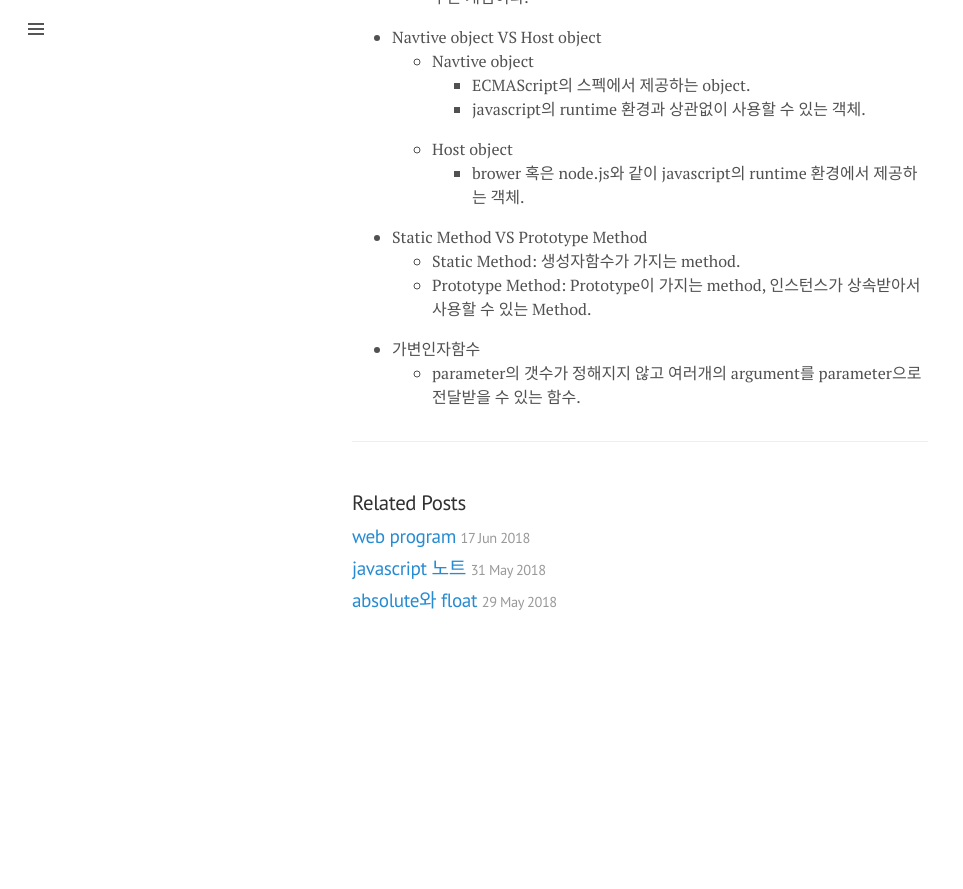
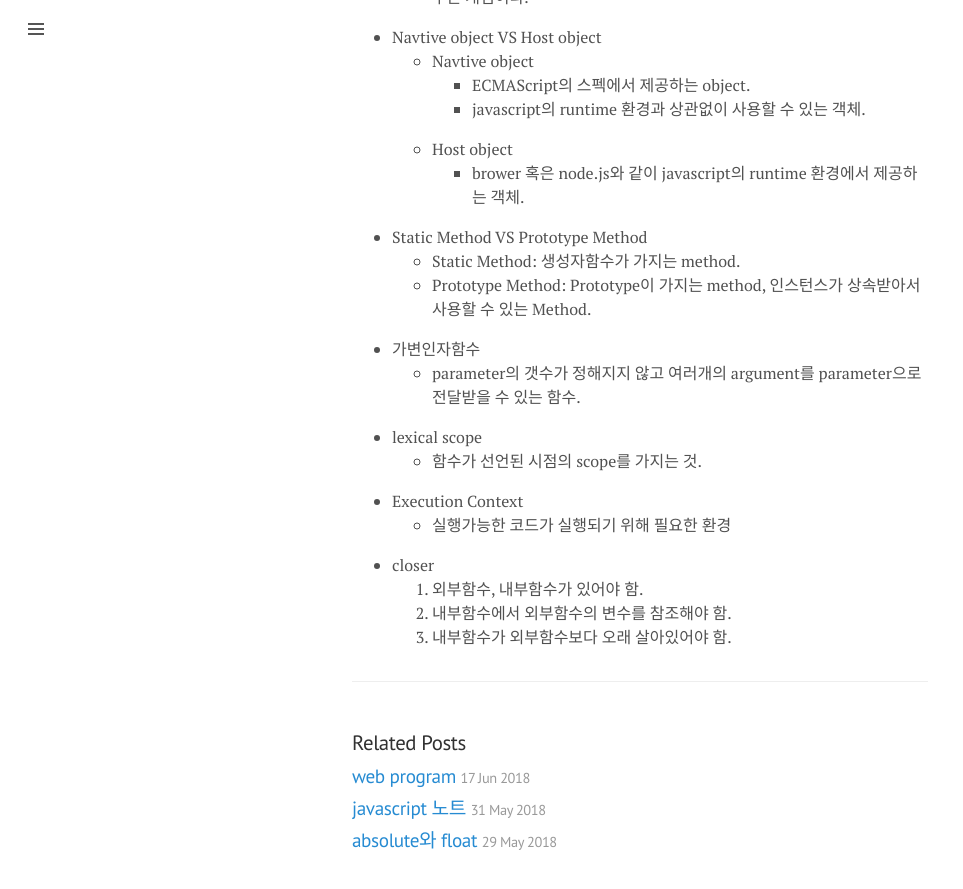
Before and after one commit to austinpark420/austinpark420.github.io, a Jekyll site: the page built from _posts/2018-05-31-fundamental_dev_conception.md, in a window 1280 px wide and 900 px high, scrolled down 2178 px. Shown: the top 889 px of the window, without its empty margins (0-963 px from the left). Built offline with Jekyll 4.4.1, drawn with Linux system fonts in a browser that asks for light colours; before the commit the page ends 2838 px from its top, so only the background shows below that.

Commit message:
edit posts/fundamentaldevconception

```diff
--- a/_posts/2018-05-31-fundamental_dev_conception.md
+++ b/_posts/2018-05-31-fundamental_dev_conception.md
@@ -88,3 +88,14 @@ tag: frontend dev javascript fundemental
 
 - 가변인자함수
   * parameter의 갯수가 정해지지 않고 여러개의 argument를 parameter으로 전달받을 수 있는 함수.
+
+- lexical scope
+  * 함수가 선언된 시점의 scope를 가지는 것.
+
+- Execution Context
+  * 실행가능한 코드가 실행되기 위해 필요한 환경
+
+- closer
+  1. 외부함수, 내부함수가 있어야 함.
+  2. 내부함수에서 외부함수의 변수를 참조해야 함.
+  3. 내부함수가 외부함수보다 오래 살아있어야 함.
```
